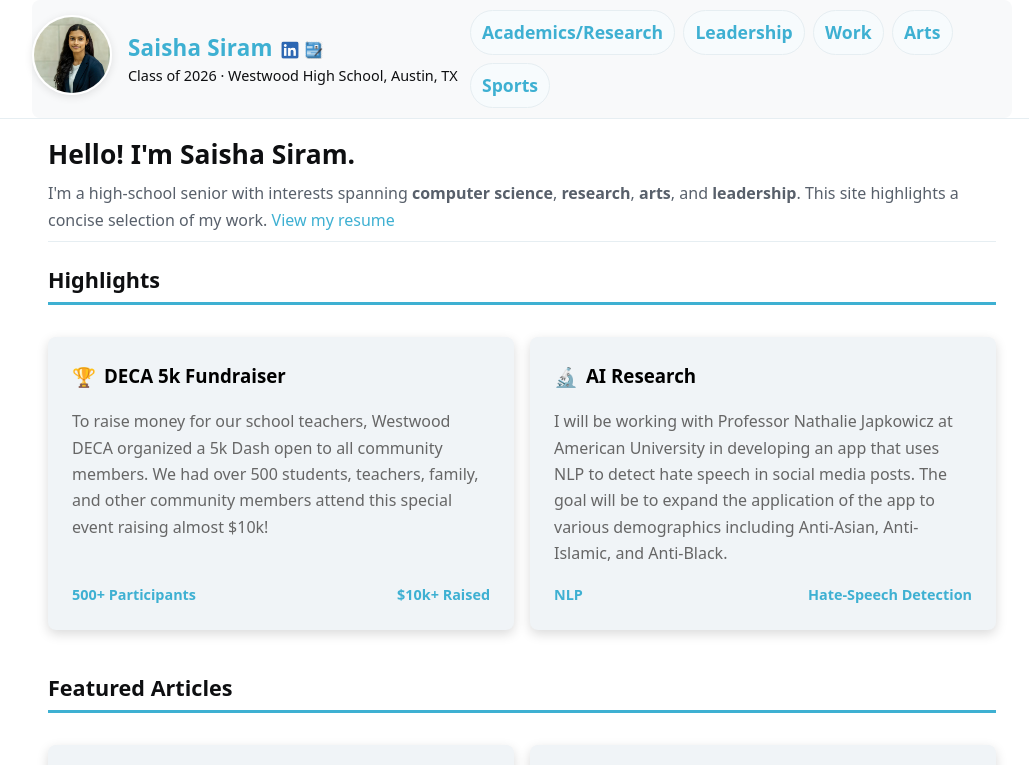
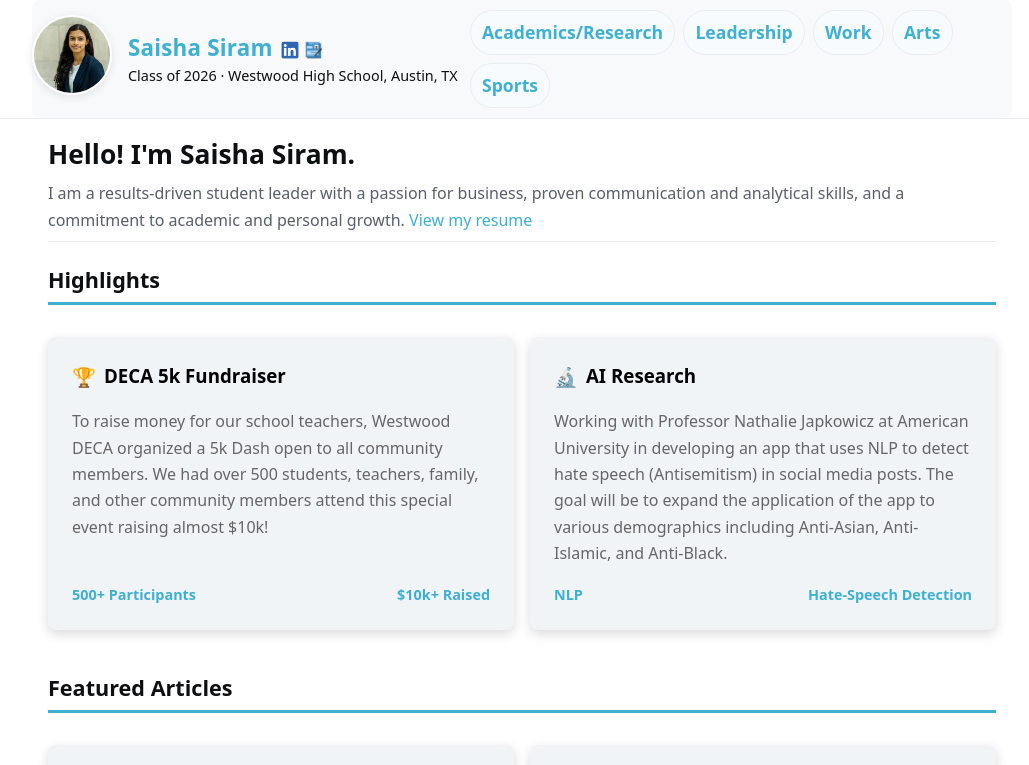
Before and after one commit to saisha08/profile, a Jekyll site: the page built from index.md, in a window 1280 px wide and 1327 px high, cut to the strip 0-765 px from the top of the window. Shown: the whole strip, without its empty margins (118-1147 px from the left). Built offline with Jekyll 4.4.1, drawn with Linux system fonts in a browser that asks for light colours.

Commit message:
Update home page introduction and AI research description
- Changed introduction to start with 'I am a results-driven student leader...'
- Removed sentence about being ready for undergraduate business program
- Updated AI research description to specify antisemitism detection
- Changed 'I will be working' to 'Working' for current tense

```diff
--- a/index.md
+++ b/index.md
@@ -7,7 +7,7 @@ permalink: /
 <section class="hero">
   <div class="intro">
     <h1>Hello! I'm {{ site.title }}.</h1>
-    <p>I'm a high‑school senior with interests spanning <strong>computer science</strong>, <strong>research</strong>, <strong>arts</strong>, and <strong>leadership</strong>. This site highlights a concise selection of my work. <a href="{{ '/resume/' | relative_url }}">View my resume</a></p>
+    <p>I am a results-driven student leader with a passion for business, proven communication and analytical skills, and a commitment to academic and personal growth. <a href="{{ '/resume/' | relative_url }}">View my resume</a></p>
   </div>
 </section>
 
@@ -37,7 +37,7 @@ permalink: /
         <div class="activity-icon" style="font-size: 1.2rem;">🔬</div>
         <h3 style="color: #000; margin: 0;">AI Research</h3>
       </div>
-      <p style="margin: 0 0 1rem 0; color: #666; flex-grow: 1;">I will be working with Professor Nathalie Japkowicz at American University in developing an app that uses NLP to detect hate speech in social media posts. The goal will be to expand the application of the app to various demographics including Anti-Asian, Anti-Islamic, and Anti-Black.</p>
+      <p style="margin: 0 0 1rem 0; color: #666; flex-grow: 1;">Working with Professor Nathalie Japkowicz at American University in developing an app that uses NLP to detect hate speech (Antisemitism) in social media posts. The goal will be to expand the application of the app to various demographics including Anti-Asian, Anti-Islamic, and Anti-Black.</p>
 
       <div class="activity-stats" style="display: flex; justify-content: space-between; font-size: 0.9rem; color: #3eb0d2; font-weight: bold; margin-top: auto;">
         <span>NLP</span>
```
